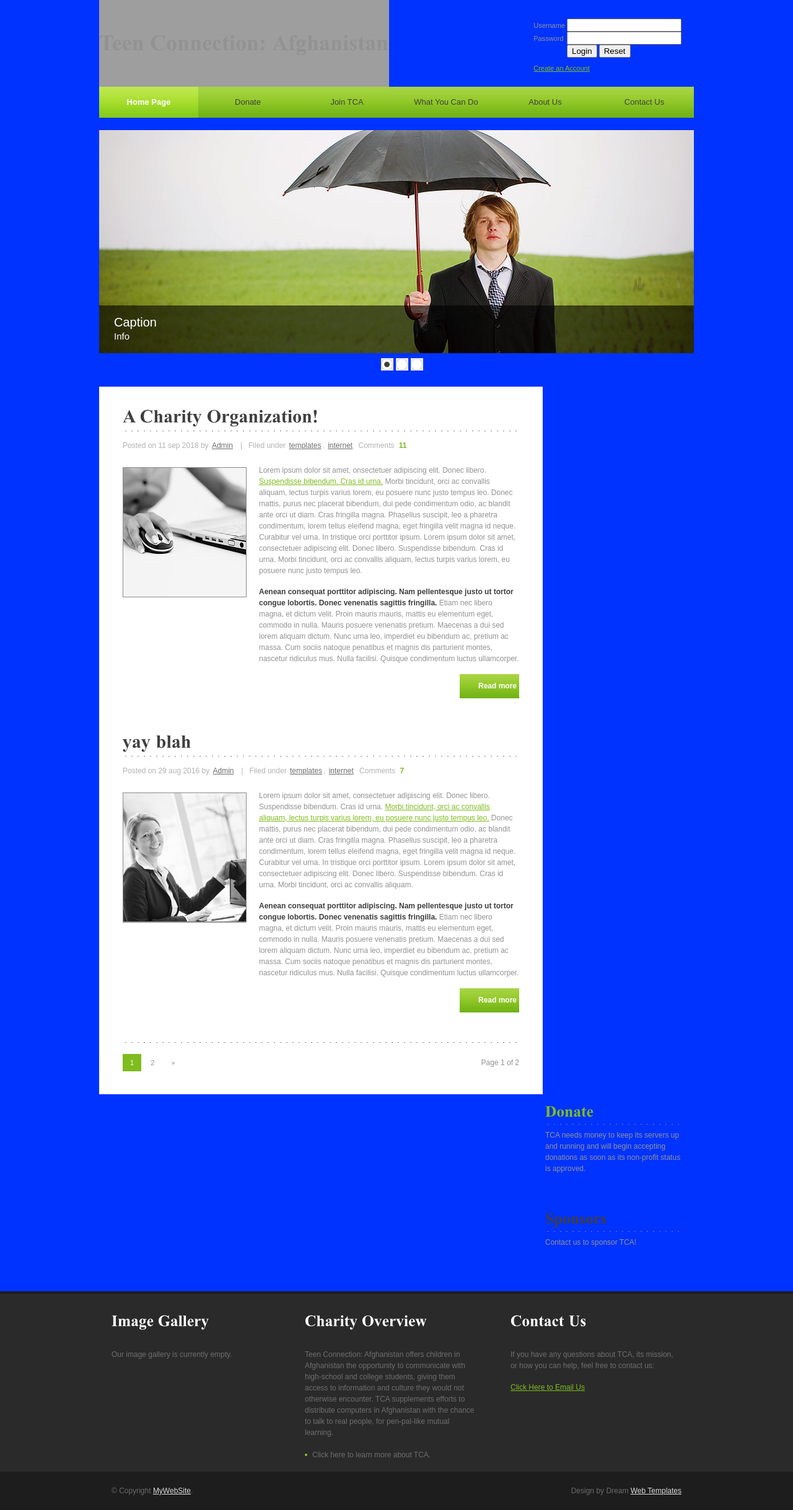
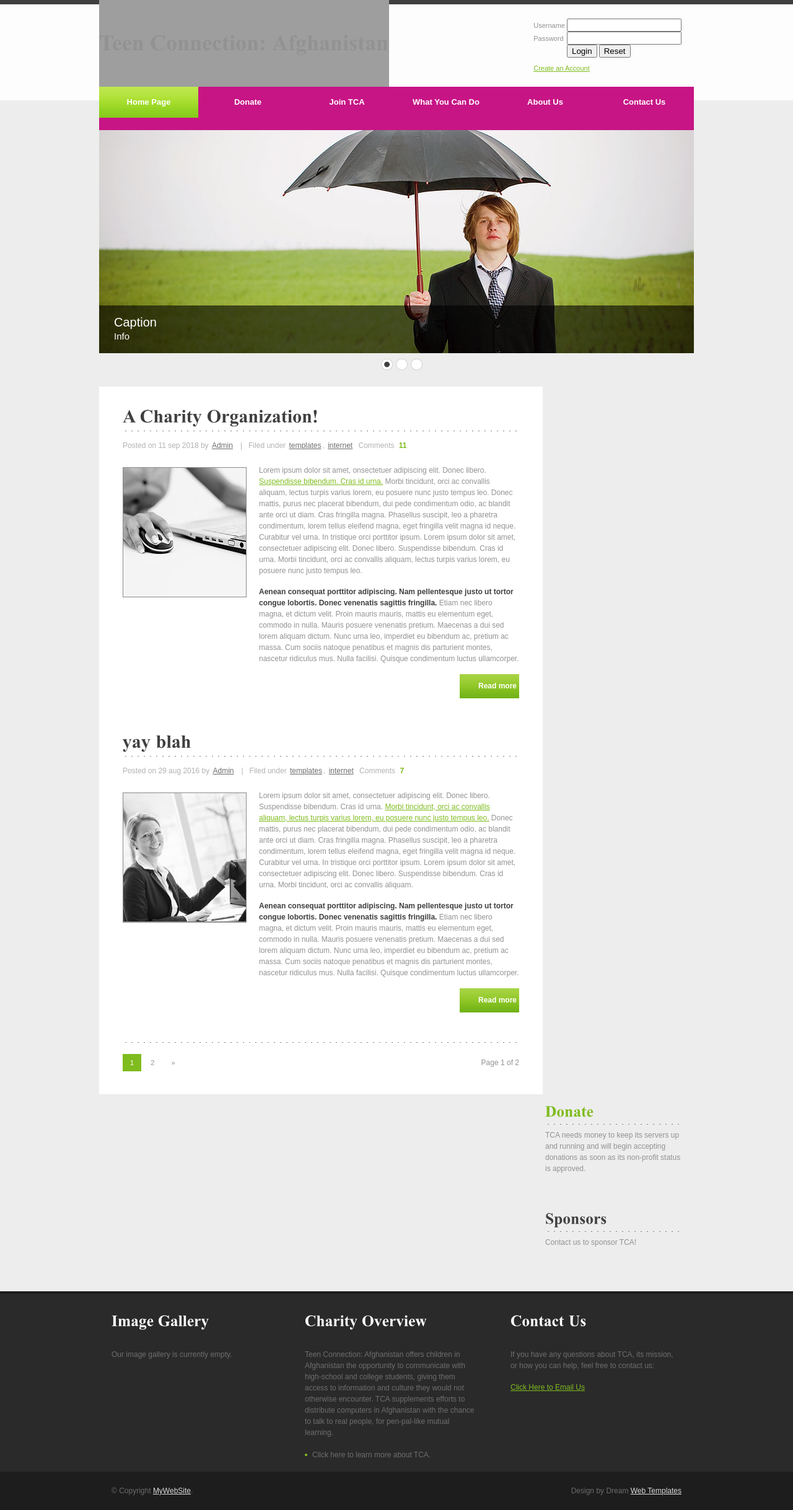
Before and after one commit to vinaymayar/TCA-Website, a PHP site: page /index.php in a window 1280 px wide. Shown: the whole page at 62% size. Run offline with PHP 8.4, Linux system fonts and the light colour scheme; grey boxes are pictures that could not be loaded.

Commit message:
changed styles to change menu bar colors

```diff
--- a/css/style.css
+++ b/css/style.css
@@ -12,7 +12,7 @@ html, .main {
 	margin:0;
 }
 .main {
-	background-color:#03F;
+	/*background-color:#03F;
 */	background:#ededed url(../images/main_bg.gif) repeat-x left top;
 
 }
@@ -133,7 +133,7 @@ h1 small {
 	margin:0 auto;
 	padding:0 0 20px;
 	height:50px;
-	background:url(../images/menu_a.gif) repeat-x left top;
+	background:#C71585;
 }
 .menu_nav ul {
 	list-style:none;
@@ -153,8 +153,8 @@ h1 small {
 	width:160px;
 	font-size:13px;
 	line-height:18px;
-	font-weight:normal;
-	color:#3f3f3f;
+	font-weight:bold;
+	color:#fff;
 	text-decoration:none;
 	text-align:center;
 }
```
